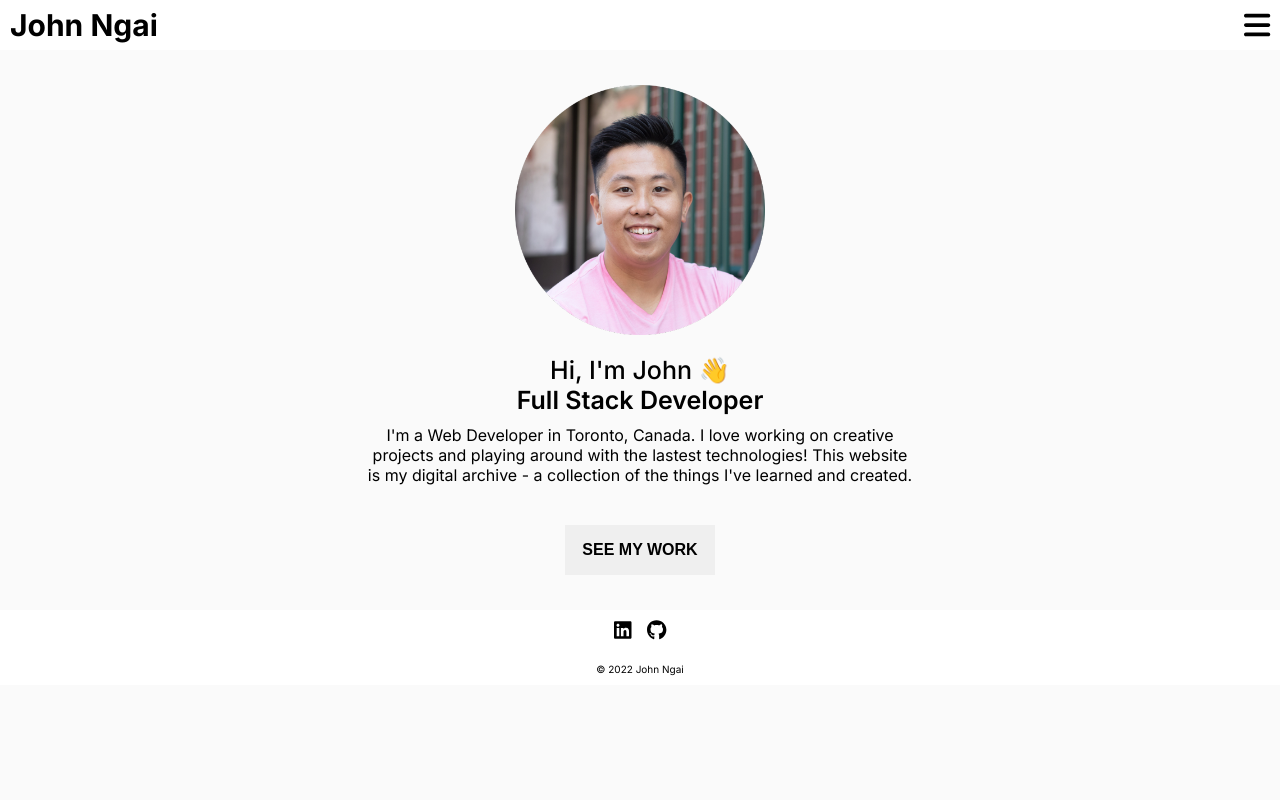
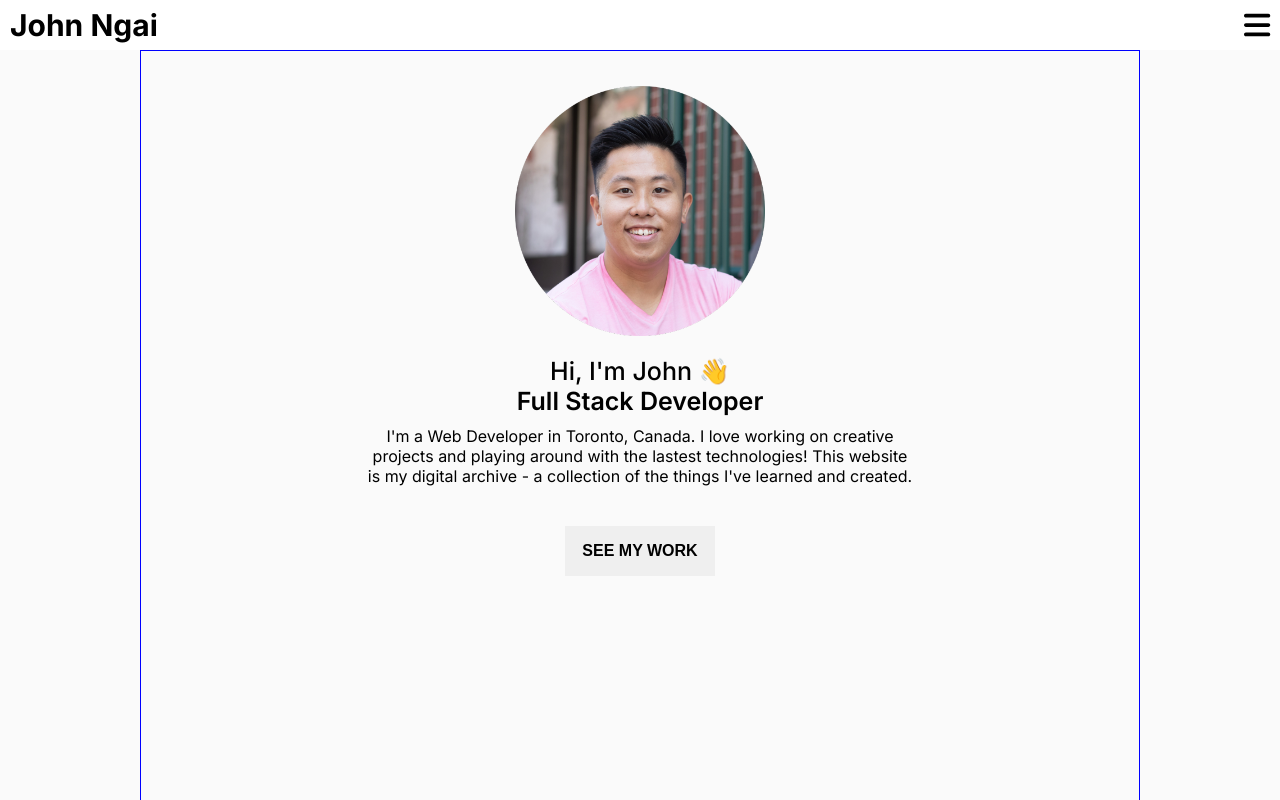
Before and after one commit to john-ngai/johnngai.com, a React (Create React App) app: page / in a window 1280 px wide. Shown: the top 800 px of the page. Built offline with nearby package versions, Linux system fonts and the light colour scheme.

Commit message:
Add min-height to .page

```diff
--- a/src/components/Layout/index.scss
+++ b/src/components/Layout/index.scss
@@ -3,9 +3,11 @@
 }
 
 .page {
+  border: 1px solid blue;
   position: relative;
   padding: 10px 0;
   max-width: 1000px;
+  min-height: 950px;
   left: 50%;
   transform: translateX(-50%);
 }
```
